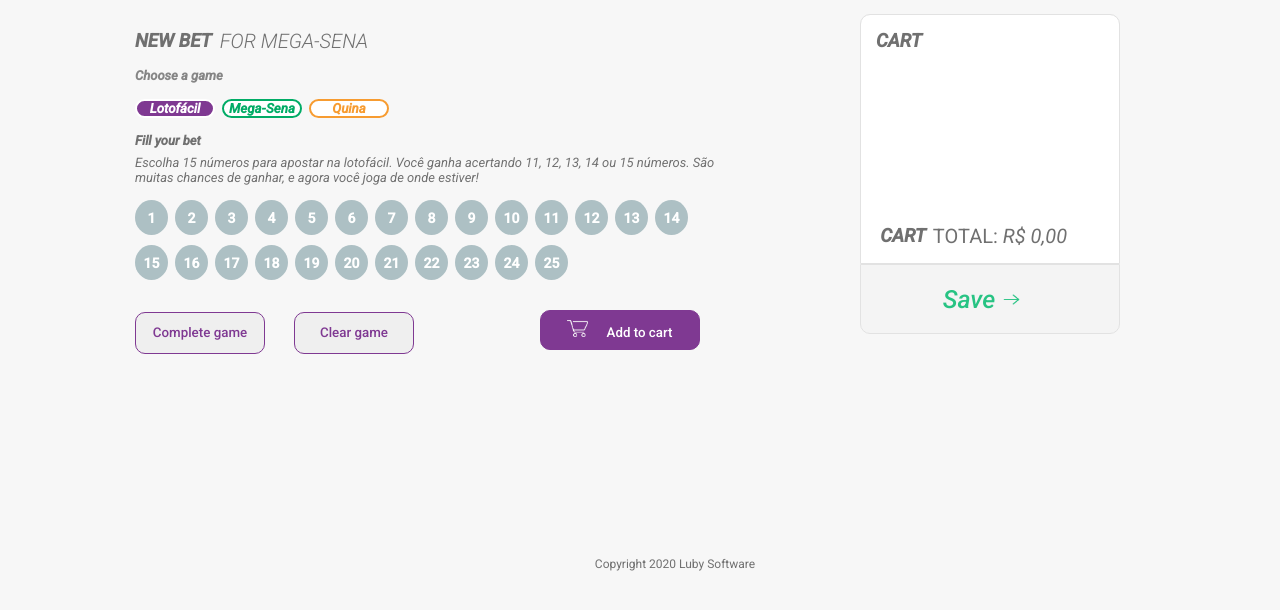
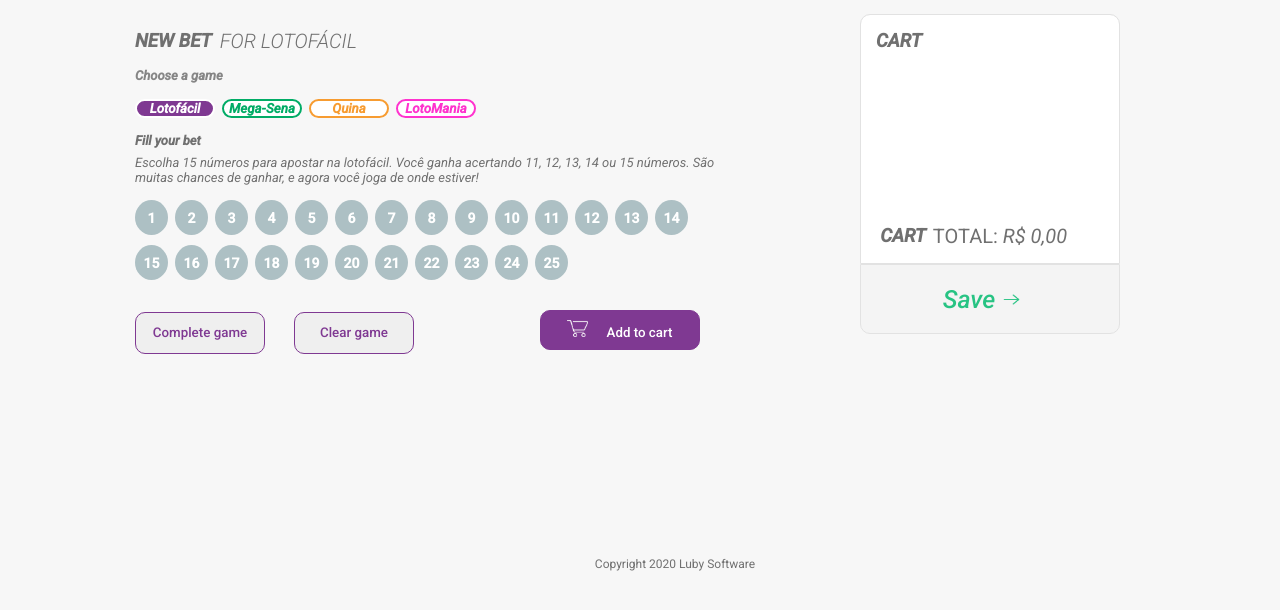
Before and after one commit to IssacCabral/final-js-exam, a plain HTML site: page index.html in a window 1280 px wide. Shown: the part 56-666 px from the top of the page. Drawn offline with Linux system fonts and the light colour scheme.

Commit message:
feat: add dinamyc game-title

```diff
--- a/data/games.json
+++ b/data/games.json
@@ -24,6 +24,14 @@
       "price": 2,
       "min_and_max_number": 5,
       "color": "#F79C31"
+    },
+    {
+      "type": "LotoMania",
+      "description": "Escolha 2 números para apostar na lotoMania. Você ganha acertando 11, 12, 13, 14 ou 15 números. São muitas chances de ganhar, e agora você joga de onde estiver!",
+      "range": 10,
+      "price": 50.0,
+      "min_and_max_number": 2,
+      "color": "#FF33CE"
     }
   ]
 }
--- a/index.html
+++ b/index.html
@@ -40,7 +40,7 @@
                 <!--painel do jogo-->
                 <div class="game-panel">
                     <div class="game-title" >
-                        <h3>NEW BET</h3> <p>FOR MEGA-SENA</p>
+                        <h3>NEW BET</h3> <p>FOR</p>
                     </div>
                     <div class="choose-game">
                         <p>Choose a game</p>
--- a/scripts/ChooseButtonsController.js
+++ b/scripts/ChooseButtonsController.js
@@ -17,7 +17,8 @@
         }
 
         createButtons() {
-            let data = JSON.parse(this.#ajaxRequest.loadData())
+
+            const data = JSON.parse(this.#ajaxRequest.loadData())
 
             data.types.forEach(element => {
                 let button = document.createElement('button')
@@ -35,6 +36,22 @@
 
         setChooseButtonInFirstTime() {
             this.handleRulesAndButtons.call(document.querySelector('.choose-button'))
+            this.setGameTitle(document.querySelector('.choose-button').innerHTML)
+
+        }
+
+        setGameTitle(gameTitle){
+            let gameTitleClass = document.querySelector('.game-title')
+            gameTitleClass.innerHTML = ''
+
+            let newBet = document.createElement('h3')
+            newBet.innerHTML = 'NEW BET '
+
+            let gameTitlePhrase = document.createElement('p')
+            gameTitlePhrase.innerHTML = "FOR " + gameTitle.toUpperCase()
+
+            gameTitleClass.appendChild(newBet)
+            gameTitleClass.appendChild(gameTitlePhrase)
         }
 
         // Lembrar de depois, tentar criar classes para cada chamada
@@ -161,6 +178,8 @@
         }
 
         setRulesAndRenderNumbers() {
+            ChooseButtonsController.prototype.setGameTitle(this.innerHTML)
+
             let rule = document.querySelector('.rules')
             let ruleText = document.createElement('p')
 
@@ -223,16 +242,6 @@
 
         }
 
-        foo() {
-            // let numberButtonsSelected = new DOM('.number-default.active')
-            // numberButtonsSelected.on('click', function () {
-            //     let indexOfSelectedNumber = ChooseButtonsController.selectedNumberButtons.indexOf(this.innerHTML)
-            //     this.className = 'number-default'
-            //     ChooseButtonsController.selectedNumberButtons.splice(indexOfSelectedNumber, 1)
-            //     console.log(ChooseButtonsController.selectedNumberButtons)
-            // })
-        }
-
         returnDataInAjaxRequest() {
             let ajaxRequest = new AjaxRequest()
             let data = JSON.parse(ajaxRequest.loadData())
--- a/scripts/index.js
+++ b/scripts/index.js
@@ -1,15 +1,14 @@
-((ChooseButtonsController, DOM, document) => {
+((ChooseButtonsController) => {
     'use strict'
 
-    let chooseButtonsController = new ChooseButtonsController()
+    const chooseButtonsController = new ChooseButtonsController()
 
     function init() {
         chooseButtonsController.createButtons()
         chooseButtonsController.setChooseButtonInFirstTime()
         chooseButtonsController.addEventToButton()
-        chooseButtonsController.foo()
     }
 
     init()
 
-})(window.ChooseButtonsController, window.DOM, document)
+})(window.ChooseButtonsController)
```
